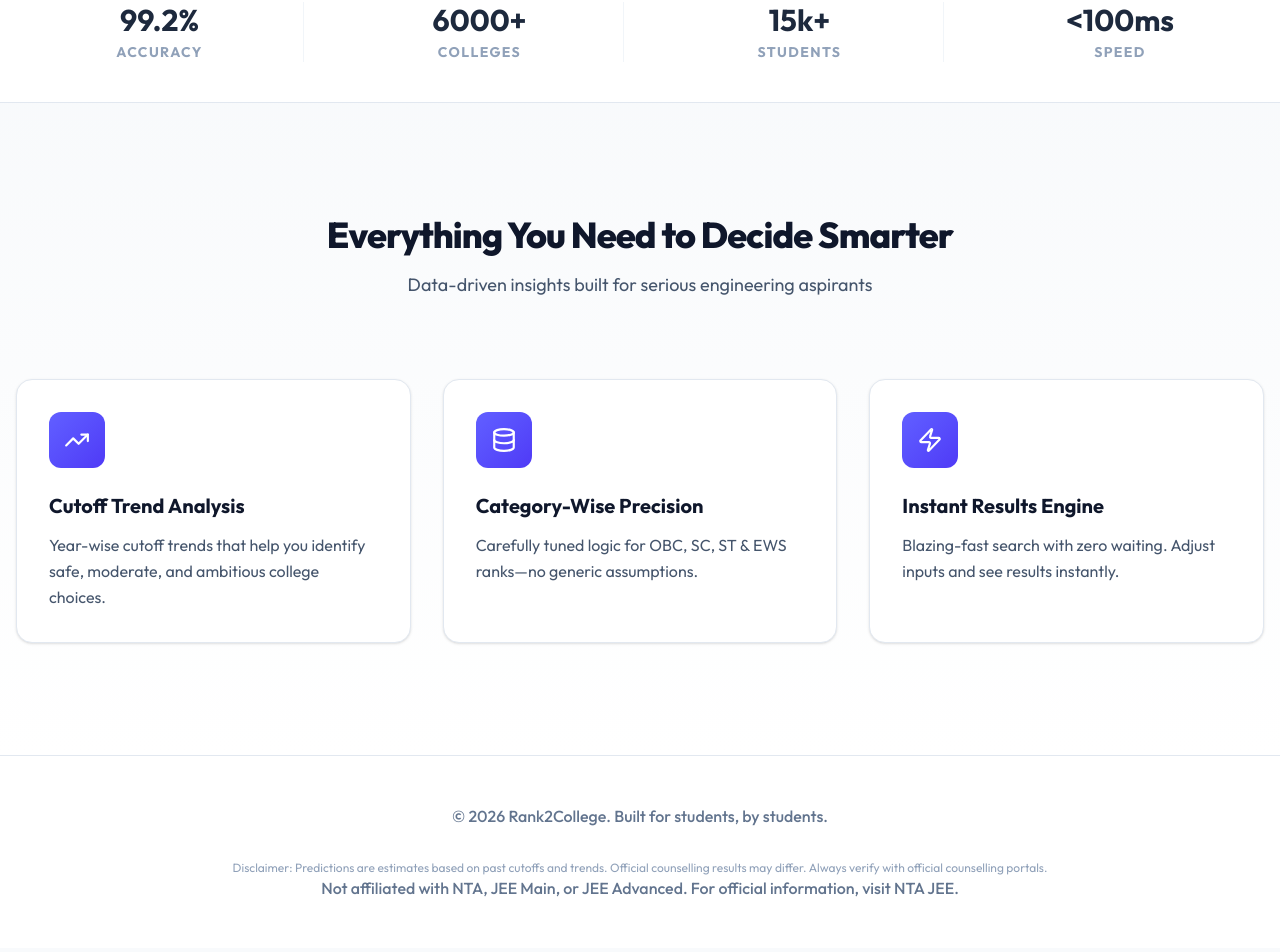
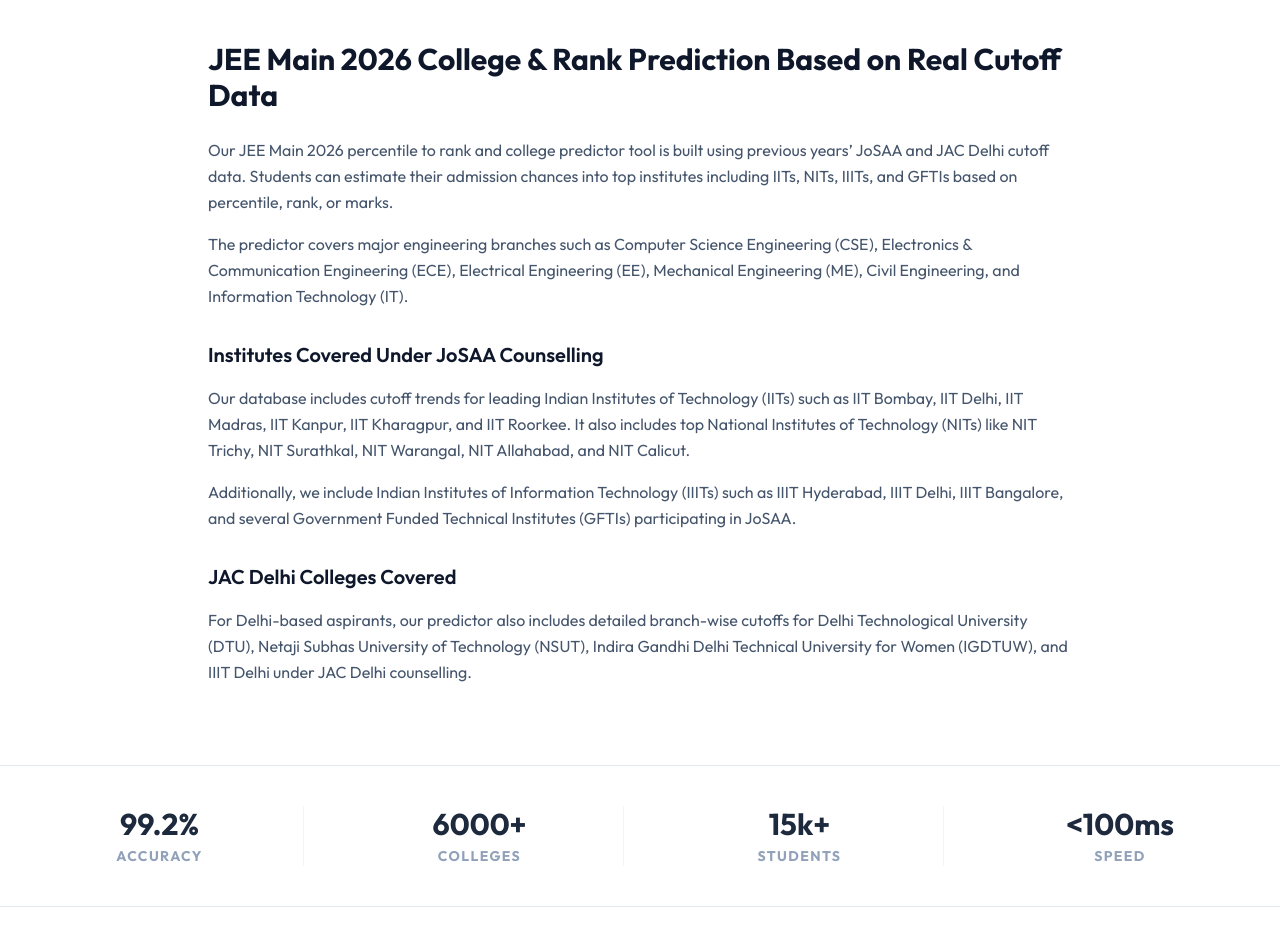
Before and after one commit to g-naman07/rank2college, a React (Vite) app in the folder frontend/vite-project/: page / in a window 1280 px wide. Shown: the part 1157-2109 px from the top of the page. Built offline with nearby package versions, Linux system fonts and the light colour scheme.

Commit message:
Made changes to improve SEO

```diff
--- a/frontend/vite-project/package.json
+++ b/frontend/vite-project/package.json
@@ -19,6 +19,7 @@
     "postcss": "^8.5.6",
     "react": "^19.2.0",
     "react-dom": "^19.2.0",
+    "react-helmet-async": "^2.0.5",
     "react-markdown": "^10.1.0",
     "react-router-dom": "^7.9.0",
     "tailwindcss": "^4.1.18",
--- /dev/null
+++ b/frontend/vite-project/src/components/Seo.jsx
@@ -0,0 +1,20 @@
+import { Helmet } from 'react-helmet-async'
+
+const Seo = ({ title, description, canonical }) => {
+  return (
+    <Helmet>
+      <title>{title}</title>
+
+      <meta name="description" content={description} />
+
+      <meta property="og:title" content={title} />
+      <meta property="og:description" content={description} />
+
+      <meta name="twitter:card" content="summary_large_image" />
+
+      <link rel="canonical" href={canonical} />
+    </Helmet>
+  )
+}
+
+export default Seo
--- a/frontend/vite-project/src/pages/Home.jsx
+++ b/frontend/vite-project/src/pages/Home.jsx
@@ -2,6 +2,8 @@
 import { Link } from 'react-router-dom'
 import { ArrowRight, TrendingUp, Database, Zap } from 'lucide-react'
 import { useModal } from '../context/ModalContext' // Import Global Context
+import Seo from '../components/Seo'
+import Aboutus from './About'
 
 // 👇 1. IMPORT THE NEW CAROUSEL COMPONENT
 import LogoCarousel from '../components/LogoCarousel';
@@ -32,6 +34,12 @@
   const { percentile, rank } = getMetrics(marks)
 
   return (
+    <>
+      <Seo
+        title="JEE Main College Predictor 2026 – Percentile to Rank & College Tool"
+        description="Predict IIT, NIT, IIIT and JAC colleges using your JEE Main 2026 percentile. Accurate rank estimation and cutoff-based college prediction."
+        canonical="https://jee2026-predictor.vercel.app/"
+      />
       <div className="min-h-screen bg-slate-50 text-slate-900 selection:bg-indigo-100 selection:text-indigo-900">
 
         {/* 2. HERO SECTION */}
@@ -54,9 +62,9 @@
                 </div>
 
                 <h1 className="text-5xl md:text-7xl font-extrabold tracking-tight mb-6 leading-tight text-slate-900">
-                Percentile to <br />
+                  JEE 2026 Percentile to <br />
                   <span className="text-gradient">
-                  College & Rank Tool.
+                    College & Rank  Tool
                   </span>
                 </h1>
 
@@ -188,6 +196,50 @@
         {/* 👇 3. INSERTED LOGO CAROUSEL HERE */}
         <LogoCarousel />
 
+        <section className="py-20 bg-white">
+          <div className="container mx-auto px-4 max-w-4xl">
+            <h2 className="text-3xl font-bold mb-6 text-slate-900">
+              JEE Main 2026 College & Rank Prediction Based on Real Cutoff Data
+            </h2>
+
+            <p className="text-slate-600 mb-4 leading-relaxed">
+              Our JEE Main 2026 percentile to rank and college predictor tool is built using previous years’ JoSAA and JAC Delhi cutoff data.
+              Students can estimate their admission chances into top institutes including IITs, NITs, IIITs, and GFTIs based on percentile, rank, or marks.
+            </p>
+
+            <p className="text-slate-600 mb-4 leading-relaxed">
+              The predictor covers major engineering branches such as Computer Science Engineering (CSE), Electronics & Communication Engineering (ECE),
+              Electrical Engineering (EE), Mechanical Engineering (ME), Civil Engineering, and Information Technology (IT).
+            </p>
+
+            <h3 className="text-xl font-semibold mt-8 mb-4 text-slate-900">
+              Institutes Covered Under JoSAA Counselling
+            </h3>
+
+            <p className="text-slate-600 mb-4 leading-relaxed">
+              Our database includes cutoff trends for leading Indian Institutes of Technology (IITs) such as
+              IIT Bombay, IIT Delhi, IIT Madras, IIT Kanpur, IIT Kharagpur, and IIT Roorkee.
+              It also includes top National Institutes of Technology (NITs) like NIT Trichy, NIT Surathkal,
+              NIT Warangal, NIT Allahabad, and NIT Calicut.
+            </p>
+
+            <p className="text-slate-600 mb-4 leading-relaxed">
+              Additionally, we include Indian Institutes of Information Technology (IIITs) such as IIIT Hyderabad,
+              IIIT Delhi, IIIT Bangalore, and several Government Funded Technical Institutes (GFTIs) participating in JoSAA.
+            </p>
+
+            <h3 className="text-xl font-semibold mt-8 mb-4 text-slate-900">
+              JAC Delhi Colleges Covered
+            </h3>
+
+            <p className="text-slate-600 leading-relaxed">
+              For Delhi-based aspirants, our predictor also includes detailed branch-wise cutoffs for
+              Delhi Technological University (DTU), Netaji Subhas University of Technology (NSUT),
+              Indira Gandhi Delhi Technical University for Women (IGDTUW), and IIIT Delhi under JAC Delhi counselling.
+            </p>
+          </div>
+        </section>
+
         {/* 4. STATS BAR */}
         <section className="border-y border-slate-200 bg-white py-10">
           <div className="container mx-auto px-4">
@@ -206,78 +258,20 @@
             </div>
           </div>
         </section>
-
+        <Aboutus />
         {/* 5. FEATURES */}
-      <section className="py-28 relative bg-gradient-to-b from-slate-50 to-white">
-        <div className="container mx-auto px-4">
-
-          {/* Header */}
-          <div className="text-center mb-20 max-w-2xl mx-auto">
-            <h2 className="text-3xl md:text-4xl font-extrabold mb-4 text-slate-900 tracking-tight">
-              Everything You Need to Decide Smarter
-            </h2>
-            <p className="text-slate-600 text-lg">
-              Data-driven insights built for serious engineering aspirants
-            </p>
-          </div>
-
-          {/* Features */}
-          <div className="grid md:grid-cols-3 gap-8">
-            {[
-              {
-                icon: <TrendingUp size={26} />,
-                title: "Cutoff Trend Analysis",
-                desc: "Year-wise cutoff trends that help you identify safe, moderate, and ambitious college choices."
-              },
-              {
-                icon: <Database size={26} />,
-                title: "Category-Wise Precision",
-                desc: "Carefully tuned logic for OBC, SC, ST & EWS ranks—no generic assumptions."
-              },
-              {
-                icon: <Zap size={26} />,
-                title: "Instant Results Engine",
-                desc: "Blazing-fast search with zero waiting. Adjust inputs and see results instantly."
-              }
-            ].map((f, i) => (
-              <div
-                key={i}
-                className="group bg-white p-8 rounded-2xl border border-slate-200
-                     shadow-sm hover:shadow-xl hover:-translate-y-1
-                     transition-all duration-300"
-              >
-                <div className="w-14 h-14 rounded-xl bg-gradient-to-br
-                          from-indigo-500 to-indigo-600
-                          flex items-center justify-center
-                          text-white mb-6
-                          group-hover:scale-110 transition-transform">
-                  {f.icon}
-                </div>
-
-                <h3 className="text-xl font-bold text-slate-900 mb-3">
-                  {f.title}
-                </h3>
-
-                <p className="text-slate-600 leading-relaxed">
-                  {f.desc}
-                </p>
-              </div>
-            ))}
-          </div>
-        </div>
-      </section>
-
 
 
         {/* 6. FOOTER */}
-      <footer className="border-t border-slate-200 bg-white py-12">
+        {/* <footer className="border-t border-slate-200 bg-white py-12">
         <div className="container mx-auto px-4 text-center">
           <p className="text-slate-500 font-medium">© 2026 Rank2College. Built for students, by students.</p>
           <br />
           <p className="text-xs text-slate-400 mt-2">Disclaimer: Predictions are estimates based on past cutoffs and trends. Official counselling results may differ. Always verify with official counselling portals.</p>
           <p className="text-slate-500 font-medium">Not affiliated with NTA, JEE Main, or JEE Advanced. For official information, visit NTA JEE.</p>
         </div>
-      </footer>
+      </footer> */}
       </div>
+    </>
   )
 }
--- a/frontend/vite-project/src/pages/JacPredictor.jsx
+++ b/frontend/vite-project/src/pages/JacPredictor.jsx
@@ -62,7 +62,7 @@
           <div className="flex items-center justify-center gap-3 mb-4">
             <img src="/logos/jac.png" alt="JAC Delhi Counselling" className="h-10 w-auto" />
           </div>
-          <h1 className="text-4xl font-extrabold text-slate-900 mb-3">Percentile to College & Rank</h1>
+          <h1 className="text-4xl font-extrabold text-slate-900 mb-3">JEE MAIN 2026 Percentile to College & Rank</h1>
           <p className="text-slate-600">JAC Delhi predictor for DTU, NSUT, IIIT-Delhi, and IGDTUW.</p>
         </div>
 
--- a/frontend/vite-project/src/pages/PercentileToRank.jsx
+++ b/frontend/vite-project/src/pages/PercentileToRank.jsx
@@ -45,7 +45,7 @@
             <div className="container mx-auto max-w-2xl relative z-10">
                 <div className="text-center mb-10">
                     <h1 className="text-4xl font-extrabold tracking-tight text-slate-900 mb-2">
-                        Percentile to College & Rank
+                         JEE MAIN 2026 Percentile to College & Rank
                     </h1>
                     <p className="text-slate-500">Estimate your rank range first, then explore college options.</p>
                 </div>
--- a/frontend/vite-project/src/pages/Predictor.jsx
+++ b/frontend/vite-project/src/pages/Predictor.jsx
@@ -188,7 +188,7 @@
           <div className="flex items-center justify-center gap-3 mb-4">
             <img src="/logos/josaa.png" alt="JOSAA Counselling" className="h-10 w-auto" />
           </div>
-          <h1 className="text-4xl font-extrabold text-slate-900 mb-3">Percentile to College & Rank</h1>
+          <h1 className="text-4xl font-extrabold text-slate-900 mb-3">JEE MAIN 2026 Percentile to College & Rank</h1>
           <p className="text-slate-600">JOSAA predictor for IITs, NITs, IIITs, and GFTIs.</p>
         </div>
         <div className="grid lg:grid-cols-12 gap-8">
```
Also changed, not shown: frontend/vite-project/index.html (+46 -5 lines), frontend/vite-project/src/main.jsx (+5 -2 lines), 1 other file (tests, documents, lock files or other folders). Lines whose indentation alone changed are shown as unchanged.
